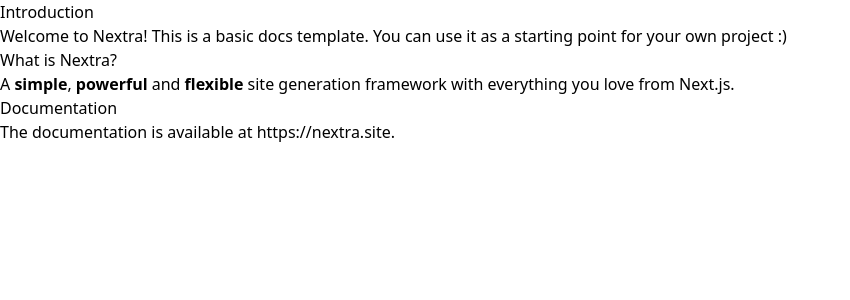
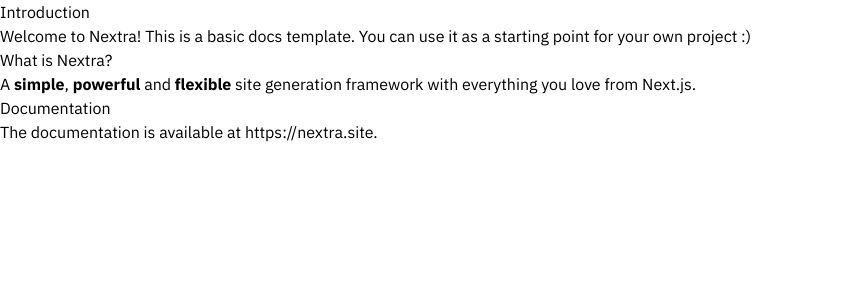
Before and after one commit to CosmoticLabs/csmos-website, a Next.js app: page / in a window 1280 px wide. Shown: the top 300 px of the page, without its empty margins (0-850 px from the left). Built offline with nearby package versions, Linux system fonts and the light colour scheme.

Commit message:
add custom font

```diff
--- a/pages/_app.tsx
+++ b/pages/_app.tsx
@@ -1,6 +1,23 @@
-import type { AppProps } from "next/app";
+import { AppProps } from "next/app";
 import "../styles/globals.css";
 
+import { IBM_Plex_Sans } from "next/font/google";
+const font = IBM_Plex_Sans({
+  subsets: ["latin"],
+  weight: ["100", "200", "300", "400", "500", "600", "700"],
+});
+
 export default function App({ Component, pageProps }: AppProps) {
-  return <Component {...pageProps} />;
+  return (
+    <>
+      <style jsx global>
+        {`
+          body {
+            font-family: ${font.style.fontFamily}, sans-serif;
+          }
+        `}
+      </style>
+      <Component {...pageProps} />
+    </>
+  );
 }
```
